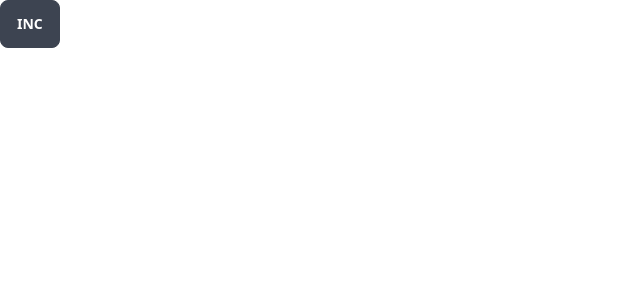
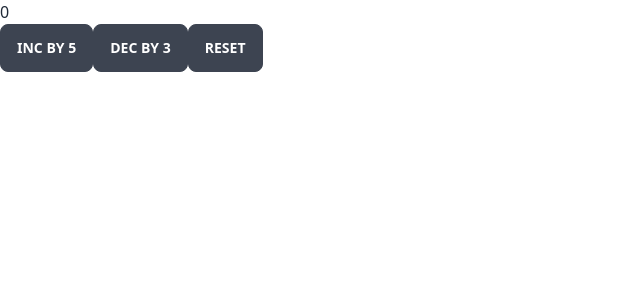
Before and after one commit to Azharul-Raj/shopping-with-typescript, a React (Vite) app: page / in a window 1280 px wide. Shown: the top 300 px of the page, without its empty margins (0-640 px from the left). Built offline with nearby package versions, Linux system fonts and the light colour scheme.

Commit message:
working with styling property

```diff
--- a/src/pages/Home.tsx
+++ b/src/pages/Home.tsx
@@ -1,25 +1,44 @@
-import { useReducer, useState } from "react";
+import React, { useReducer, useState } from "react";
 
 type nameInfo = {
     name: string
     message?: string
     isValid:boolean
 }
-type value = {
+type counterState= {
     count:number
 }
+type updateAction = {
+    type: 'INC' | 'DEC'
+    payload:number
+}
+type resetAction = {
+    type:'RESET'
+}
+type counterAction = updateAction | resetAction
 
+const initialValue = { count: 0 }
+const reducer = (state:counterState,action:counterAction) => {
+    switch (action.type) {
+        case 'INC':
+            return { count: state.count + action.payload };
+        case 'DEC':
+            return { count: state.count - action.payload };
+        case 'RESET': return initialValue;
+        default:
+            return state;
+    }
+
+}
 const Home = ({ name, message, isValid }: nameInfo) => {
-    const initialValue : value = { count: 0 }
-    const reducer = (state,action) => {
-
-    }
    const [state,dispatch]=useReducer(reducer,initialValue)
     return (
         <div>
-            <h2>{}</h2>
+            <h2>{state.count}</h2>
             <div className="">
-                <button onClick={()=>{}} className="btn">Inc</button>
+                <button onClick={()=>dispatch({type:'INC', payload:5})} className="btn">Inc by 5</button>
+                <button onClick={()=>dispatch({type:'DEC', payload:3})} className="btn">Dec by 3</button>
+                <button onClick={()=>dispatch({type:'RESET'})} className="btn">Reset</button>
             </div>
         </div>
     );
--- /dev/null
+++ b/src/pages/Style.ts
@@ -0,0 +1,11 @@
+
+export const Style = {
+    theme1: {
+        primary:"#F5DB2B",
+        secondary:'#8AA9F5'
+    },
+    theme2: {
+        primary:"#FFFB68",
+        secondary:'#DE3E5F'
+    }
+}
```
